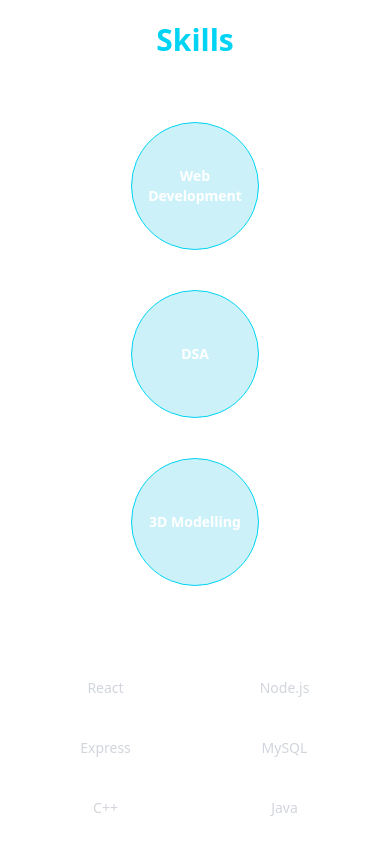
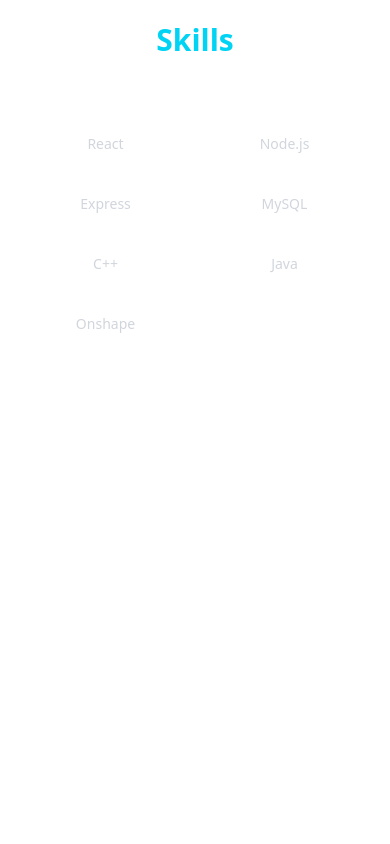
Before and after one commit to NScoded/Portfolio, a React (Vite) app: page / in a window 390 px wide. Shown: the part 3520-4364 px from the top of the page. Built offline with nearby package versions, Linux system fonts and the light colour scheme.

Commit message:
Update Skills.jsx

```diff
--- a/src/components/Skills.jsx
+++ b/src/components/Skills.jsx
@@ -32,8 +32,10 @@
     return () => window.removeEventListener("resize", checkMobile);
   }, []);
 
-  // Initialize positions
+  // Initialize positions (Desktop only)
   useEffect(() => {
+    if (isMobile) return;
+
     const container = containerRef.current;
     if (!container) return;
 
@@ -56,9 +58,9 @@
 
     velocityRef.current = initialVel;
     setPositions(initialPos);
-  }, []);
+  }, [isMobile]);
 
-  // Animation loop (desktop only)
+  // Animation loop (Desktop only)
   useEffect(() => {
     if (isMobile) return;
 
@@ -127,24 +129,40 @@
         Skills
       </h2>
 
+      {/* 🔥 MOBILE VIEW (Only Skills List) */}
+      {isMobile && (
+        <div className="grid grid-cols-2 gap-4 max-w-md mx-auto">
+          {skillsList.map((skill, i) => (
+            <div
+              key={i}
+              className="bg-white/10 text-gray-300 text-sm py-3 rounded-lg text-center"
+            >
+              {skill}
+            </div>
+          ))}
+        </div>
+      )}
+
+      {/* 🔥 DESKTOP VIEW (Original Floating Version) */}
+      {!isMobile && (
+        <>
           {/* Categories */}
-      <div className="flex flex-col md:flex-row justify-center items-center gap-10 md:gap-24 mb-20 relative z-20">
+          <div className="flex justify-center gap-24 mb-20 relative z-20">
             {Object.keys(categories).map((cat, i) => (
               <div
                 key={i}
                 ref={(el) => (categoryRefs.current[cat] = el)}
                 onMouseEnter={() => handleHover(cat)}
                 onMouseLeave={() => setActiveCategory(null)}
-            className="w-32 h-32 md:w-48 md:h-48 rounded-full bg-cyan-500/20 border border-cyan-400 flex items-center justify-center text-white text-sm md:text-base font-semibold cursor-pointer hover:scale-110 transition duration-300 text-center px-4"
+                className="w-48 h-48 rounded-full bg-cyan-500/20 border border-cyan-400 flex items-center justify-center text-white font-semibold cursor-pointer hover:scale-110 transition duration-300 text-center px-4"
               >
                 {cat}
               </div>
             ))}
           </div>
 
-      {/* Skill Bubbles */}
-      {!isMobile &&
-        skillsList.map((skill, i) => {
+          {/* Floating Bubbles */}
+          {skillsList.map((skill, i) => {
 
             const isActive =
               activeCategory &&
@@ -167,7 +185,7 @@
             return (
               <div
                 key={i}
-              className={`absolute w-16 h-16 md:w-20 md:h-20 rounded-full flex items-center justify-center text-[10px] md:text-xs transition-all duration-500 ${
+                className={`absolute w-20 h-20 rounded-full flex items-center justify-center text-xs transition-all duration-500 ${
                   isActive
                     ? "bg-cyan-400 text-black scale-110"
                     : "bg-white/10 text-gray-300"
@@ -178,19 +196,7 @@
               </div>
             );
           })}
-
-      {/* Mobile fallback simple grid */}
-      {isMobile && (
-        <div className="grid grid-cols-2 gap-4 mt-10">
-          {skillsList.map((skill, i) => (
-            <div
-              key={i}
-              className="bg-white/10 text-gray-300 text-sm py-3 rounded-lg text-center"
-            >
-              {skill}
-            </div>
-          ))}
-        </div>
+        </>
       )}
     </section>
   );
```
Lines whose indentation alone changed are shown as unchanged.
